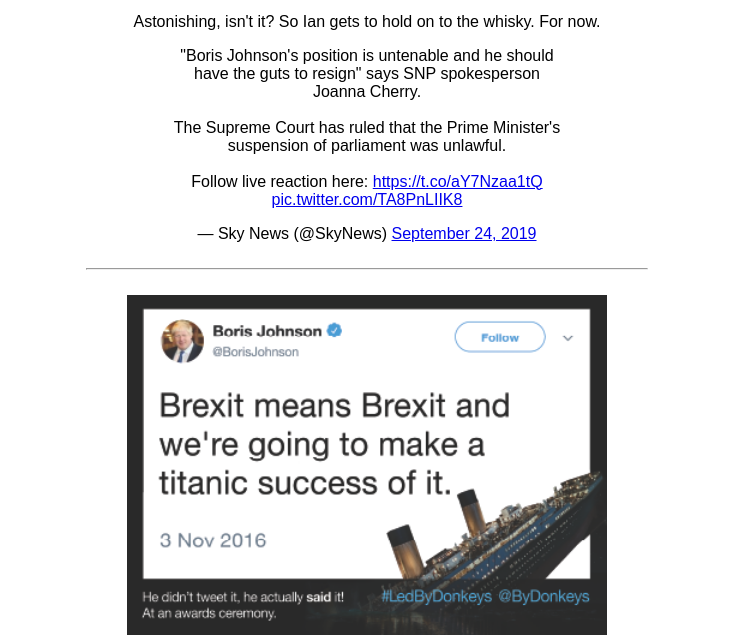
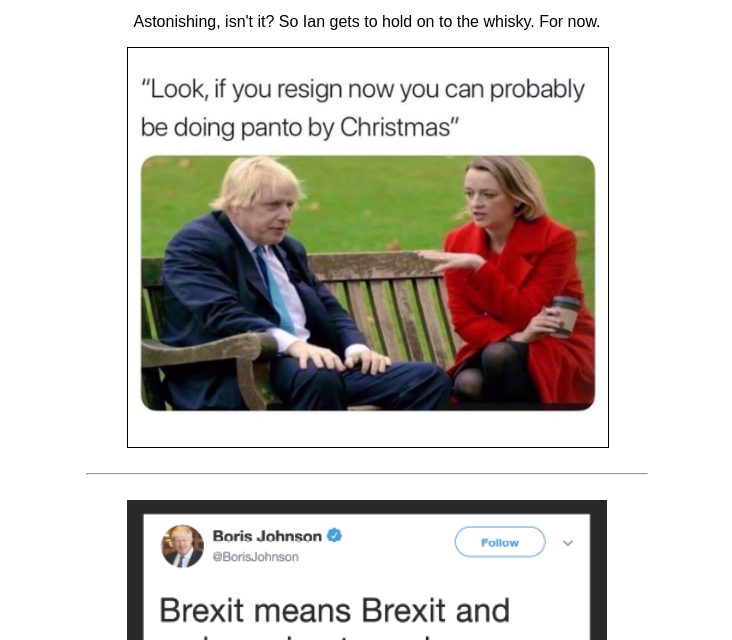
Before and after one commit to isborisstillpmuk/isborisstillpmuk.github.io, a plain HTML site: page index.html in a window 1280 px wide. Shown: the part 160-800 px from the top of the page, without its empty margins (273-1005 px from the left). Drawn offline with Linux system fonts and the light colour scheme.

Commit message:
Panto picture

```diff
--- a/index.html
+++ b/index.html
@@ -1 +1 @@
-<div style="font-family: sans-serif; text-align:center;"><table style="margin:4ex auto 0ex;"><tr><td><h1>Q.&nbsp;Is Boris Johnson still UK&nbsp;Prime Minister?</h1><h1>A.&nbsp;Yes.</h1></td></tr></table><p>Astonishing, isn't it? So Ian gets to hold on to the whisky. For now.</p><div style="max-width:30em; margin: auto;"> <blockquote   class="twitter-tweet" ><p lang="en" dir="ltr">&quot;Boris Johnson&#39;s position is untenable and he should have the guts to resign&quot; says SNP spokesperson Joanna Cherry. <br><br>The Supreme Court has ruled that the Prime Minister&#39;s suspension of parliament was unlawful. <br><br>Follow live reaction here: <a href="https://t.co/aY7Nzaa1tQ">https://t.co/aY7Nzaa1tQ</a> <a href="https://t.co/TA8PnLIIK8">pic.twitter.com/TA8PnLIIK8</a></p>&mdash; Sky News (@SkyNews) <a href="https://twitter.com/SkyNews/status/1176434895863918592?ref_src=twsrc%5Etfw">September 24, 2019</a></blockquote></div> <script async src="https://platform.twitter.com/widgets.js" charset="utf-8"></script><hr style="max-width:35em; margin: 3ex auto;"><p style="max-width:30em; margin:auto;"><a href="http://nodealbrexit.info"><img src="titanic-success.png" width="100%" title="#LedByDonkeys" alt="Boris Johnson: Brexit means Brexit and we're going to make a titanic success of it."/><p><p>Visit <a href="http://nodealbrexit.info">NoDealBrexit.info</a> from the inspiring <a href="https://twitter.com/ByDonkeys">Led by Donkeys</a></p></div>
+<div style="font-family: sans-serif; text-align:center;"><table style="margin:4ex auto 0ex;"><tr><td><h1>Q.&nbsp;Is Boris Johnson still UK&nbsp;Prime Minister?</h1><h1>A.&nbsp;Yes.</h1></td></tr></table><p>Astonishing, isn't it? So Ian gets to hold on to the whisky. For now.</p><p style="max-width:30em; margin:auto;"><img src="panto.jpg" width="100%" style="border:1px solid black;" /><p><hr style="max-width:35em; margin: 3ex auto;"><p style="max-width:30em; margin:auto;"><a href="http://nodealbrexit.info"><img src="titanic-success.png" width="100%" title="#LedByDonkeys" alt="Boris Johnson: Brexit means Brexit and we're going to make a titanic success of it."/><p><p>Visit <a href="http://nodealbrexit.info">NoDealBrexit.info</a> from the inspiring <a href="https://twitter.com/ByDonkeys">Led by Donkeys</a></p></div>
```
Also changed, not shown: panto.jpg (added).
